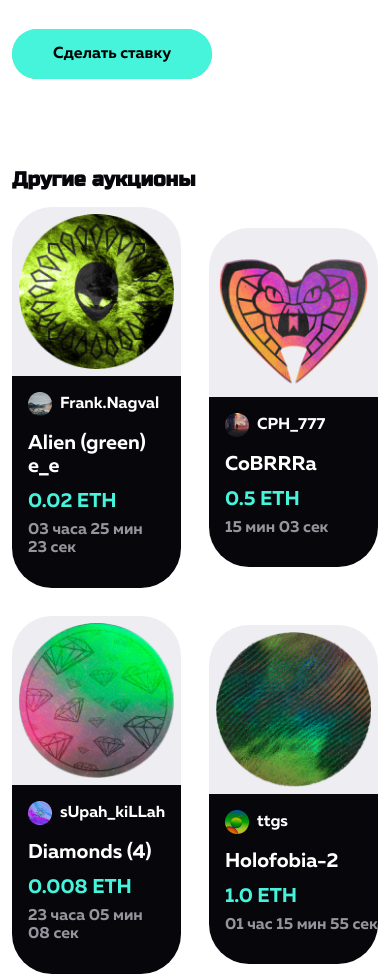
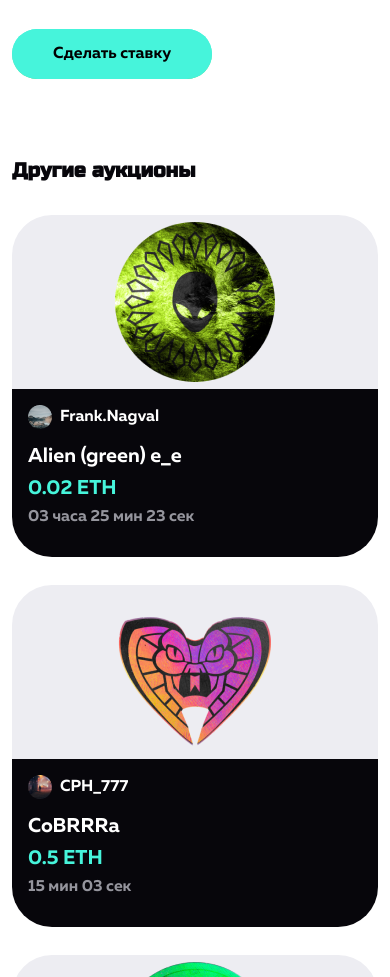
Before and after one commit to YusufMukhametzyanov/Aura, a plain HTML site: page index.html in a window 390 px wide. Shown: the part 1556-2533 px from the top of the page. Drawn offline with nearby package versions, Linux system fonts and the light colour scheme.

Commit message:
added stylizing for another auction cards

```diff
--- a/css/media.css
+++ b/css/media.css
@@ -455,7 +455,24 @@
     padding: 16px 41px;
   }
 
+  .another-auctions {
+    padding-top: 80px;
+  }
+
+  .another-auctions__item {
+    width: 100%;
+  }
+
+  .another-auctions__content {
+    padding: 16px 0 30.5px 16px;
+  }
+
+  .another-auctions__title {
+    margin-bottom: 33px;
+  }
+
   .another-auctions__subtitle {
+    margin-bottom: 9px;
     font-size: 20px;
   }
 
```
